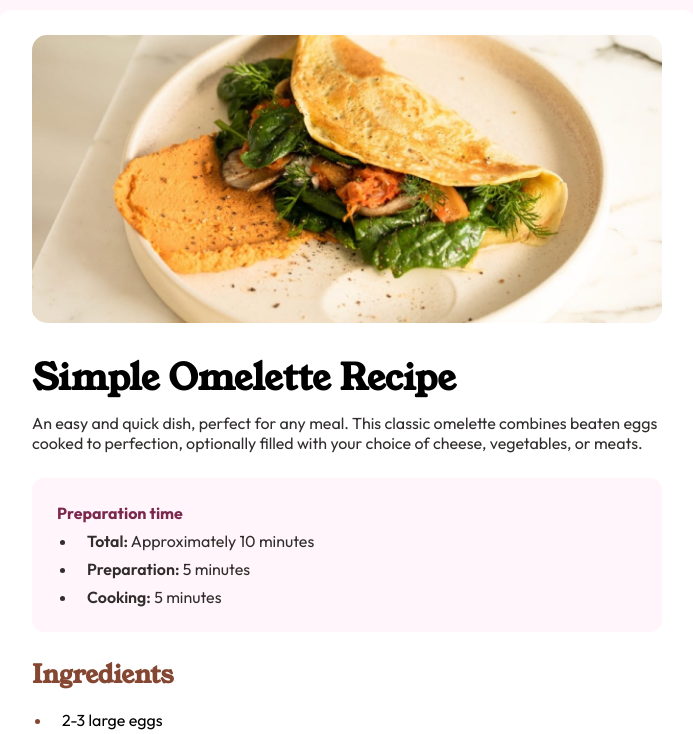
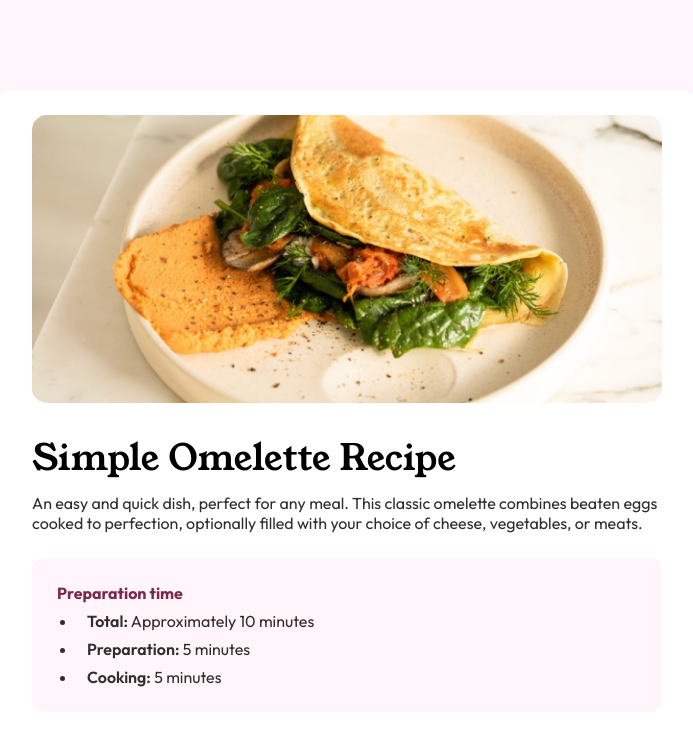
Before and after one commit to Talika-Bajaj/Recipe-Page, a plain HTML site: page index.html in a window 1280 px wide. Shown: the top 734 px of the page, without its empty margins (293-986 px from the left). Drawn offline with Linux system fonts and the light colour scheme.

Commit message:
Add styles

```diff
--- a/style.css
+++ b/style.css
@@ -25,13 +25,17 @@ body {
     background-color: var(--Rose_White);
 }
 
+main {
+    margin: 90px auto;
+}
+
 .container {
     background-color: var(--White);
     max-width: 700px;
     padding: 25px 35px;
     /* border: 2px solid red; */
     border-radius: 15px;
-    margin: 10px 0;
+    /* margin: 10px 0; */
 }
 
 .card {
@@ -56,6 +60,7 @@ body {
     margin-bottom: 10px;
     font-family: "Young Serif", serif;
     font-size: 36px;
+    font-weight: 500;
 }
 
 .heading p {
```
